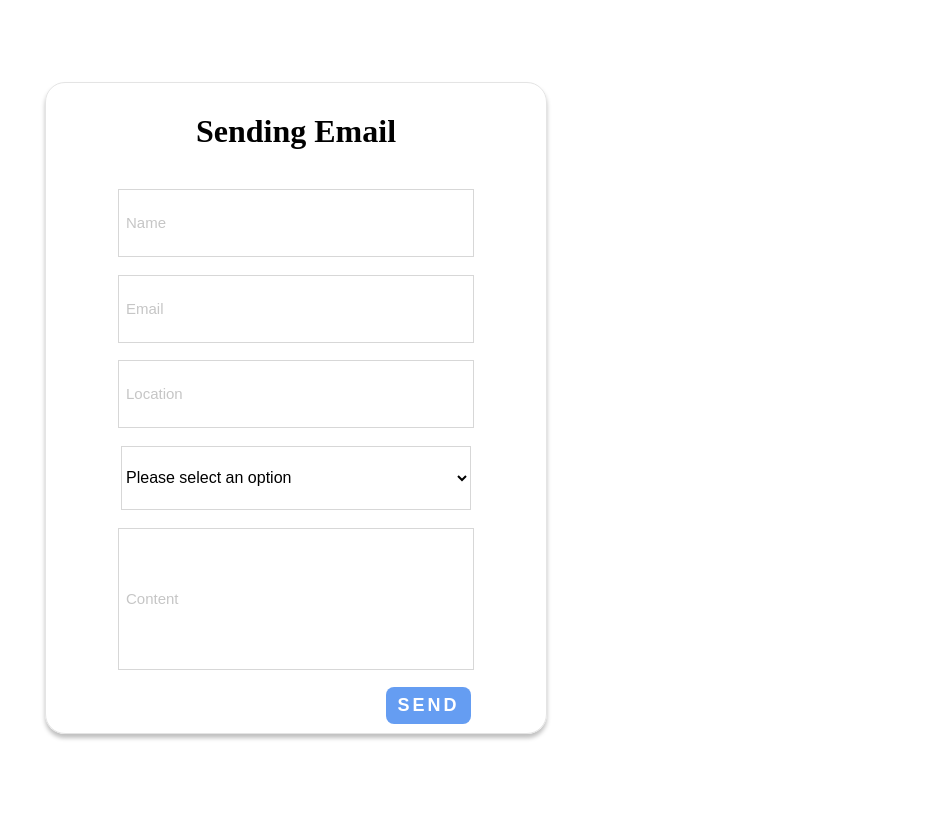
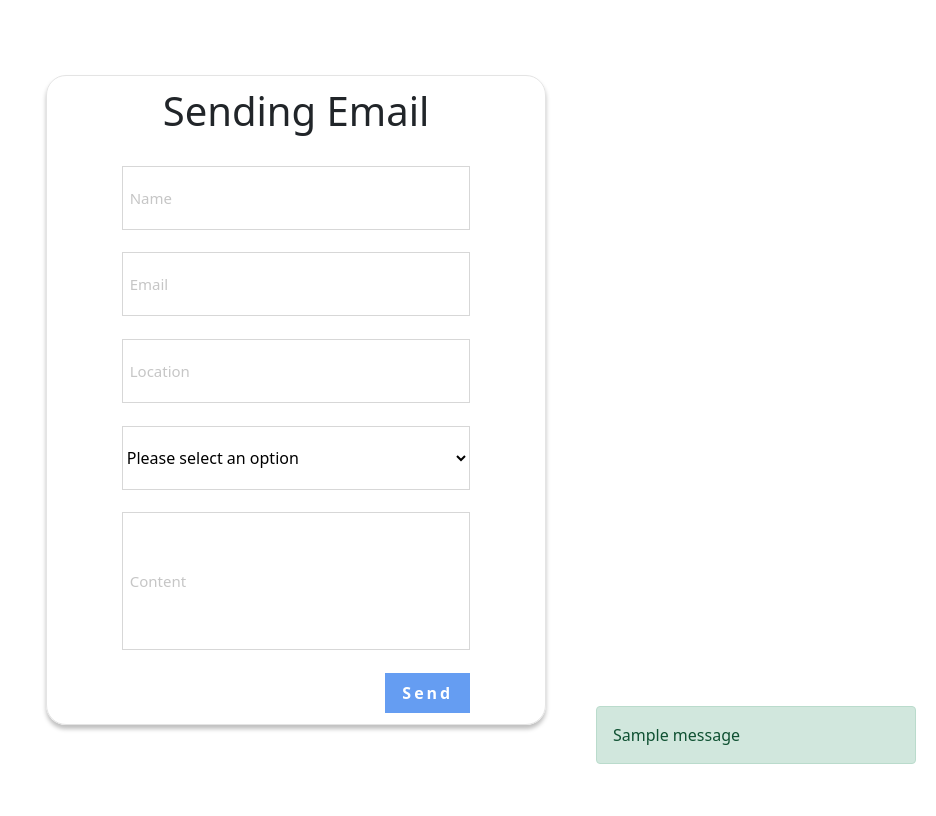
Before and after one commit to NicolasRozas98/Assesment, a Django app: page / in a window 1280 px wide. Shown: the whole page, without its empty margins (344-1280 px from the left). After the commit the page ends 764 px from the top, so only its background shows below. Run offline with Django 3.2, Linux system fonts and the light colour scheme; tables that the repository leaves empty hold one stand-in row (values such as "Sample post"); one stand-in notice (Sample message) is shown.

Commit message:
Add some coments and alert when you send a EMAIL

```diff
--- a/assesment/static/css/style.css
+++ b/assesment/static/css/style.css
@@ -52,3 +52,10 @@
   .content-imput {
     height: 138px;
   }
+
+  .sendemail {
+    position: fixed !important; /* I had to add the! IMPORTANT because there is another default position that broke my position*/
+    bottom: 20px;
+    right: 20px;
+    width: 20rem;
+  }
--- a/assesment/templates/assesment/creation-form.html
+++ b/assesment/templates/assesment/creation-form.html
@@ -6,6 +6,7 @@
     <meta name="viewport" content="width=device-width, initial-scale=1.0">
     {% load static %}
     <link rel="stylesheet" href="{% static 'css/style.css' %}" type="text/css">
+    <link href="https://cdn.jsdelivr.net/npm/bootstrap@5.0.2/dist/css/bootstrap.min.css" rel="stylesheet" integrity="sha384-EVSTQN3/azprG1Anm3QDgpJLIm9Nao0Yz1ztcQTwFspd3yD65VohhpuuCOmLASjC" crossorigin="anonymous">
     <title>Data Form</title>
 </head>
 <body>
@@ -13,7 +14,6 @@
         <form method="POST" class=formu>
             {% csrf_token %}
             <h1>Sending Email </h1>
-
             <input type="text"Required placeholder="Name" name="name">
             <input type="email"Required placeholder="Email" name="email">
             <input type="location"Required placeholder="Location" name="location">
@@ -24,13 +24,17 @@
                 <option value="Customer Service Enquiry">Customer Service Enquiry</option>
             </select>
             <input type="text"Required placeholder="Content"name ="content" class="content-imput">
-
             <div class = "button-container">
                 <button> Send</button>
             </div>
-
         </form>
     </div>
+    {% if messages %}
+        {% for message in messages %}
+        <div class="sendemail alert alert-success d-flex align-items-center" role="alert">{{message}}</div>
+        {% endfor %}
+    {% endif %}
+
 
 </body>
 </html>
--- a/assesment/urls.py
+++ b/assesment/urls.py
@@ -4,6 +4,5 @@ from . import views
 
 
 urlpatterns = [
-    path('',views.post_list, name='post_list'),
-    path('create/',views.create_colleted_data, name='create'),
+    path('',views.create_colleted_data, name='send'),
 ]
--- a/assesment/views.py
+++ b/assesment/views.py
@@ -1,22 +1,11 @@
-from django.shortcuts import render,HttpResponseRedirect
+from django.shortcuts import render
 from .models import DataCollected
 from django.core.mail import send_mail
-from django.core import mail
 from django.template.loader import render_to_string
 from django.utils.html import strip_tags
+from django.contrib import messages
 
-
-def post_list(request):
-    #Collect All the objects
-    objects = DataCollected.objects.all()
-    #Example with filters
-    argentinians = DataCollected.objects.filter(location = "Argentina")
-    groenlandia = DataCollected.objects.filter(location = "Groenlandia")
-    return render(request, 'assesment/creation-form.html',{"collected_data": objects,
-                                                        "data_filter": argentinians,
-                                                        "data_locate": groenlandia, })
-
-    #Create Form and send Email
+#Creates Form and sends Email
 def create_colleted_data(request):
     if request.POST:
         name = request.POST.get("name")
@@ -28,9 +17,10 @@ def create_colleted_data(request):
                                                                      'name':name,
                                                                      'content':content,
                                                                      'type_choice':tipo,
-                                                                     'email':email})
+                                                                     'email':email,})
         plain_message = strip_tags(html_message)
-        # send the Email
+        # Send the Email  success :D
+        messages.success(request, 'Email sent successfully')
         send_mail(
             tipo,
             plain_message,
@@ -39,6 +29,5 @@ def create_colleted_data(request):
             fail_silently = False,
             html_message = html_message,
         )
-        return HttpResponseRedirect('/')
 
     return render(request, 'assesment/creation-form.html',{})
--- a/mysite/settings.py
+++ b/mysite/settings.py
@@ -129,6 +129,6 @@ EMAIL_BACKEND = "django.core.mail.backends.smtp.EmailBackend"
 EMAIL_HOST= 'smtp.gmail.com'
 EMAIL_PORT = 587
 EMAIL_HOST_USER = 'nicolasrozas22@gmail.com'
-EMAIL_HOST_PASSWORD = 'TestAccount123'
+EMAIL_HOST_PASSWORD = 'TestAccount123' # I know this is not well at all, there is another way to do this (settings.ini or enviornment Variables)
 EMAIL_USE_TLS = True
 EMAIL_USE_SSL = False
```
